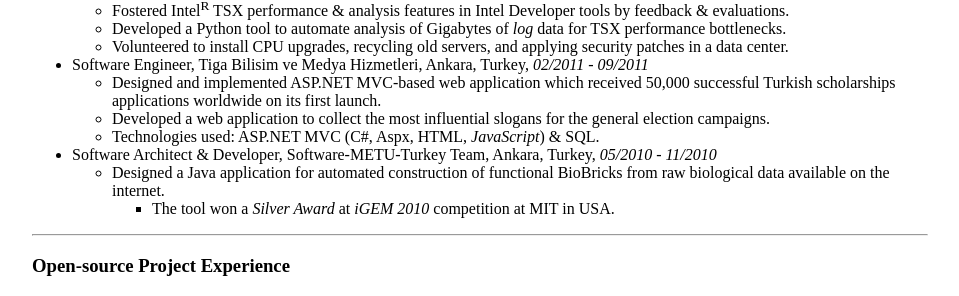
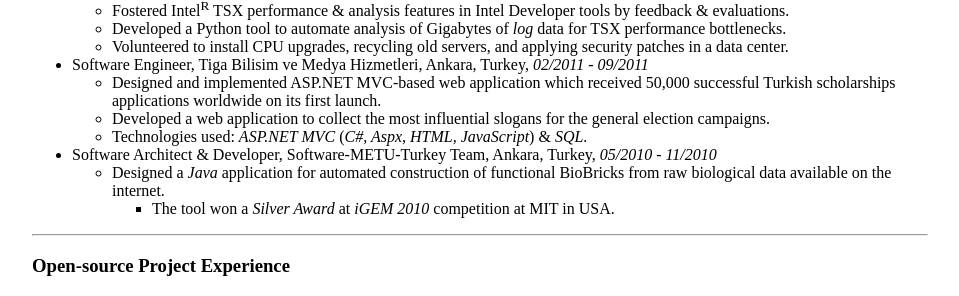
Before and after one commit to hassansalehe/hassansalehe.github.io, a Jekyll site: the page built from resume/index.md, in a window 1280 px wide and 900 px high, scrolled down 601 px. Shown: the part 132-428 px from the top of the window, without its empty margins (160-1119 px from the left). Built offline with Jekyll 4.4.1, drawn with Linux system fonts in a browser that asks for light colours.

```diff
--- a/resume/index.md
+++ b/resume/index.md
@@ -50,10 +50,10 @@ HANA, [achieving 2X speedup.](http://www.intel.com/content/www/us/en/big-data/sa
   * Designed and implemented ASP.NET MVC-based web application which received 50,000 successful Turkish scholarships applications worldwide on its first launch.
   * Developed a web application to collect the most influential slogans for the
 general election campaigns.
-  * Technologies used: ASP.NET MVC (C\#, Aspx, HTML, _JavaScript_) & SQL.
+  * Technologies used: _ASP.NET MVC_ (_C\#, Aspx, HTML, JavaScript_) & _SQL_.
 
 * Software Architect &  Developer, Software-METU-Turkey Team, Ankara, Turkey, _05/2010 - 11/2010_
-  * Designed a Java application for automated construction of functional BioBricks from raw biological data available on the internet.
+  * Designed a _Java_ application for automated construction of functional BioBricks from raw biological data available on the internet.
     * The tool won a _Silver Award_ at _iGEM 2010_ competition at MIT in USA.
 
 ---
```
